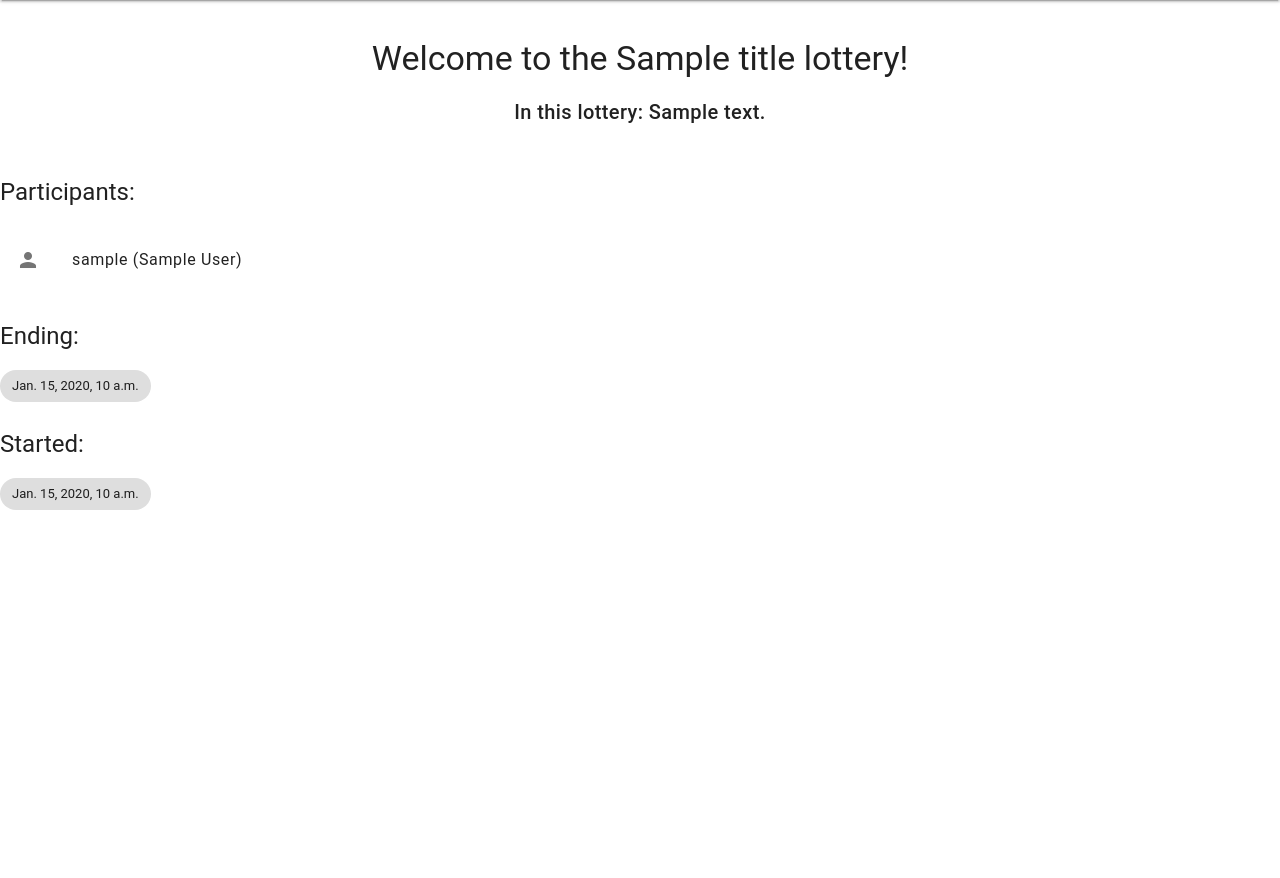
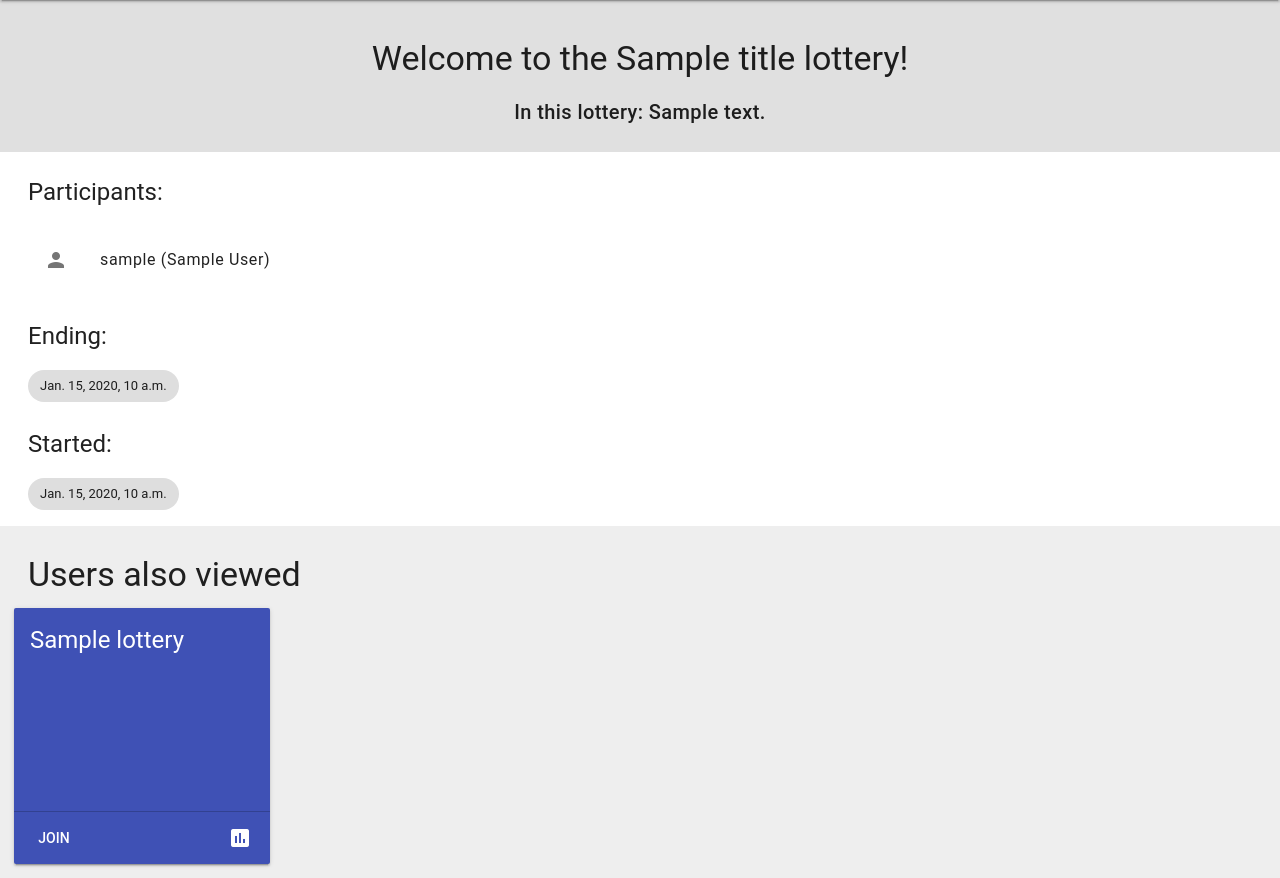
Before and after one commit to dhussain101/app, a Django app: template web/web_app/templates/lottery-detail.html in a window 1280 px wide. Shown: the part 64-942 px from the top of the page. Run offline with Django 3.2, Linux system fonts and the light colour scheme; the template is opened without the code that fills it: most values are stand-ins (such as "Sample title", 1, 10 or a date in 2020); style sheets or scripts are compiled from the project's sources; some libraries are stand-ins or nearby versions.

Commit message:
Show recommendation section on web layer
Inside lottery detail view

```diff
--- a/web/static/styles/lottery-detail.scss
+++ b/web/static/styles/lottery-detail.scss
@@ -1,4 +1,5 @@
 @import 'colors';
+@import 'home';
 
 section.banner {
 	padding: 1rem;
@@ -9,3 +10,15 @@
 		text-align: center;
 	}
 }
+
+section.lottery {
+	margin-top: 1rem;
+	h3 {
+		padding: 2rem 2rem 0;
+		margin: 0;
+	}
+}
+
+section.details {
+	margin: 0 2rem;
+}
--- a/web/web_app/templates/card-detail.html
+++ b/web/web_app/templates/card-detail.html
@@ -2,10 +2,11 @@
 {% load sass_tags %}
 
 {% block head %}
-	{#	<link href="{% sass_src 'styles/.scss' %}" rel="stylesheet" type="text/css" />#}
+		<link href="{% sass_src 'styles/lottery-detail.scss' %}" rel="stylesheet" type="text/css" />
 {% endblock %}
 
 {% block content %}
+	<section class="details">
 		<h3>{{ title }}</h3>
 		<h5>Description: {{ description }}</h5>
 
@@ -17,4 +18,5 @@
 	    <span class="mdl-chip__contact mdl-color--teal mdl-color-text--white">$</span>
 	    <span class="mdl-chip__text">{{ value }}</span>
 		</span>
+	</section>
 {% endblock %}
--- a/web/web_app/templates/lottery-detail.html
+++ b/web/web_app/templates/lottery-detail.html
@@ -11,6 +11,7 @@
 		<h5>In this lottery: {{ description }}</h5>
 	</section>
 
+	<section class="details">
 		<h4>Participants:</h4>
 		<ul class="demo-list-icon mdl-list">
 			{% for participant in participants %}
@@ -32,7 +33,30 @@
 		<span class="mdl-chip">
 	    <span class="mdl-chip__text">{{ start_time }}</span>
 		</span>
+	</section>
 
+	{% if recommendations %}
+		<section class="lottery">
+			<h3>Users also viewed</h3>
+			<ul id="lottery-list">
+				{% for lottery in recommendations %}
+					<li class="lottery-card mdl-card mdl-shadow--2dp">
+						<div class="mdl-card__title mdl-card--expand">
+							<h4>{{ lottery.title }}</h4>
+						</div>
+						<div class="mdl-card__actions mdl-card--border">
+							<a class="mdl-button mdl-button--colored mdl-js-button mdl-js-ripple-effect"
+							   href="{% url 'lottery-detail' lottery.id %}">
+								Join
+							</a>
+							<div class="mdl-layout-spacer"></div>
+							<i class="material-icons">poll</i>
+						</div>
+					</li>
+				{% endfor %}
+			</ul>
+		</section>
+	{% endif %}
 
 	{#	<span class="mdl-chip">#}
 	{#    <span class="mdl-chip__text">{{ date_created }}</span>#}
```
Also changed, not shown: exp/exp_app/views.py (+18 -7 lines), models/models_app/serializers.py (+4 -4 lines). Lines whose indentation alone changed are shown as unchanged.
